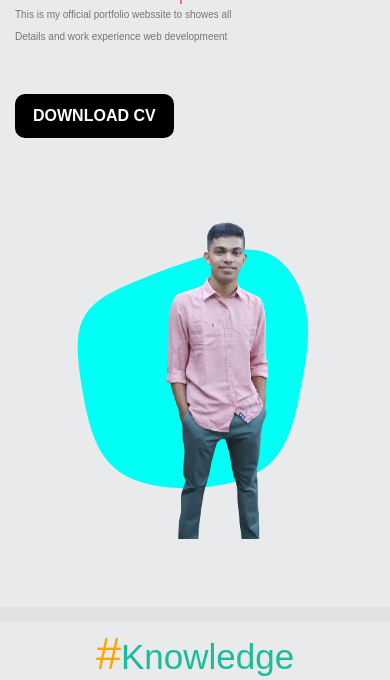
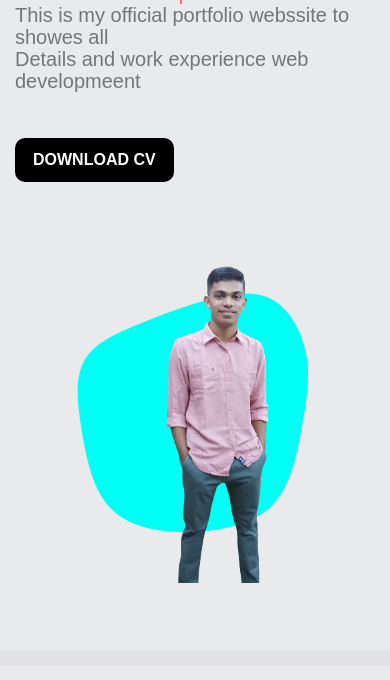
Before and after one commit to hinasahammed/portfolio2, a plain HTML site: page index.html in a window 390 px wide. Shown: the part 148-828 px from the top of the page. Drawn offline with nearby package versions, Linux system fonts and the light colour scheme.

Commit message:
Update style.css

```diff
--- a/style.css
+++ b/style.css
@@ -232,6 +232,6 @@ border-top: 15px solid #e2e2e4;
         right: 90px;
     }
    .dete1 p{
-       Font-size:10px;
+       Font-size:20px;
 }
 }
```
